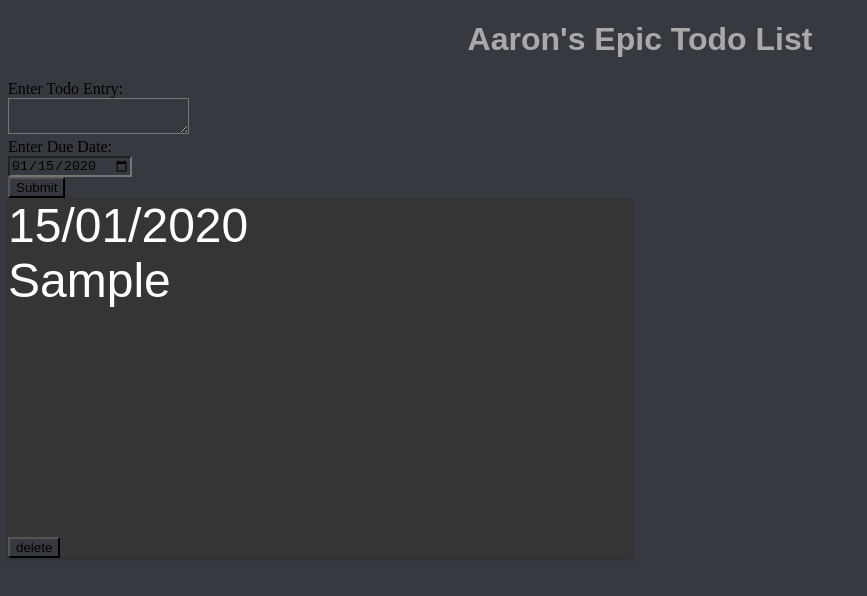
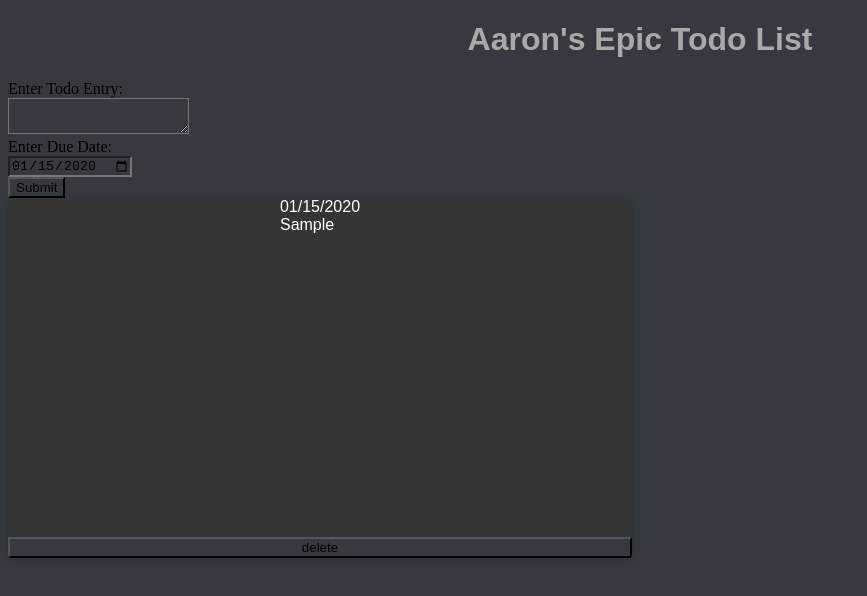
Before and after one commit to afan2k0/Web-Project-1, a plain HTML site: page index.html in a window 1280 px wide. Both pictures are taken after typing "Sample", "2020-01-15" into the empty fields and a click on the input "Submit". Shown: the whole page, without its empty margins (0-867 px from the left). Drawn offline with Linux system fonts and the light colour scheme.

Commit message:
figured out flexboxes

```diff
--- a/main.js
+++ b/main.js
@@ -54,7 +54,7 @@ function formatDate(date)
     if (dd < 10) dd = '0' + dd;
     if (mm < 10) mm = '0' + mm;
 
-    const formattedToday = dd + '/' + mm + '/' + yyyy;
+    const formattedToday = mm + '/' + dd + '/' + yyyy;
 
     return formattedToday;
 }
--- a/styles.css
+++ b/styles.css
@@ -22,10 +22,10 @@ header
 .card {
   display: flex;
   flex-direction: column;
-  justify-content: left;
-  align-items: baseline;
+  justify-content: space-between;
+  align-items: center;
   background: #353535;
-  font-size: 3rem;
+  font-size: 1rem;
   color: #fff;
   box-shadow: rgba(3, 8, 20, 0.1) 0px 0.15rem 0.5rem, rgba(2, 8, 20, 0.1) 0px 0.075rem 0.175rem;
   height: 100%;
@@ -40,18 +40,17 @@ header
 }
 
 .delete{
-  margin-top: auto;
+  align-self: flex-auto;
   opacity: 1;
+  width: 100%;
 }
-/*
+
 .delete:hover {
   background-color: red;
-  opacity: 1;
-  height: 20%;
-  width: 100%;
-}*/
+
+}
 .card:hover{
   box-shadow: rgba(2, 8, 20, 0.1) 0px 0.35em 1.175em, rgba(2, 8, 20, 0.08) 0px 0.175em 0.5em;
-  display: inline-block;
+  /*display: inline-block;
   /*transform: translateY(-3px) scale(1.1);*/
 }
```
Also changed, not shown: index.html (line endings or trailing spaces).
